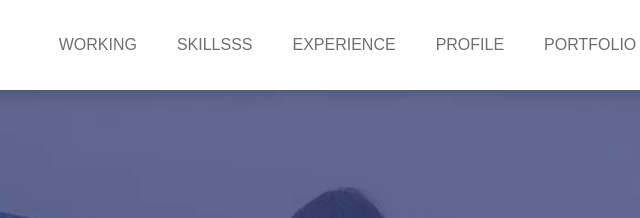
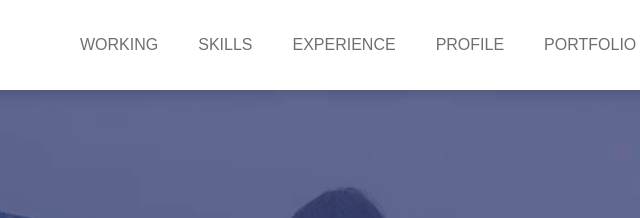
Before and after one commit to yasir29a/Webiste-Portfolio, a website: page index.html in a window 1280 px wide. Shown: the top 218 px of the page, 330-970 px from the left. Drawn offline with nearby package versions, Linux system fonts and the light colour scheme.

Commit message:
new changes

```diff
--- a/index.html
+++ b/index.html
@@ -79,7 +79,7 @@
 			                <ul class="nav navbar-nav navbar-right" data-in="fadeInDown" data-out="fadeOutUp">
 			                <li class=" smooth-menu active"></li>
 			                    <li class=" smooth-menu"><a href="#education">Working</a></li>
-			                    <li class="smooth-menu"><a href="#skills">Skillsss</a></li>
+			                    <li class="smooth-menu"><a href="#skills">Skills</a></li>
 			                    <li class="smooth-menu"><a href="#experience">experience</a></li>
 			                    <li class="smooth-menu"><a href="#profiles">profile</a></li>
 			                    <li class="smooth-menu"><a href="#portfolio">portfolio</a></li>
```
